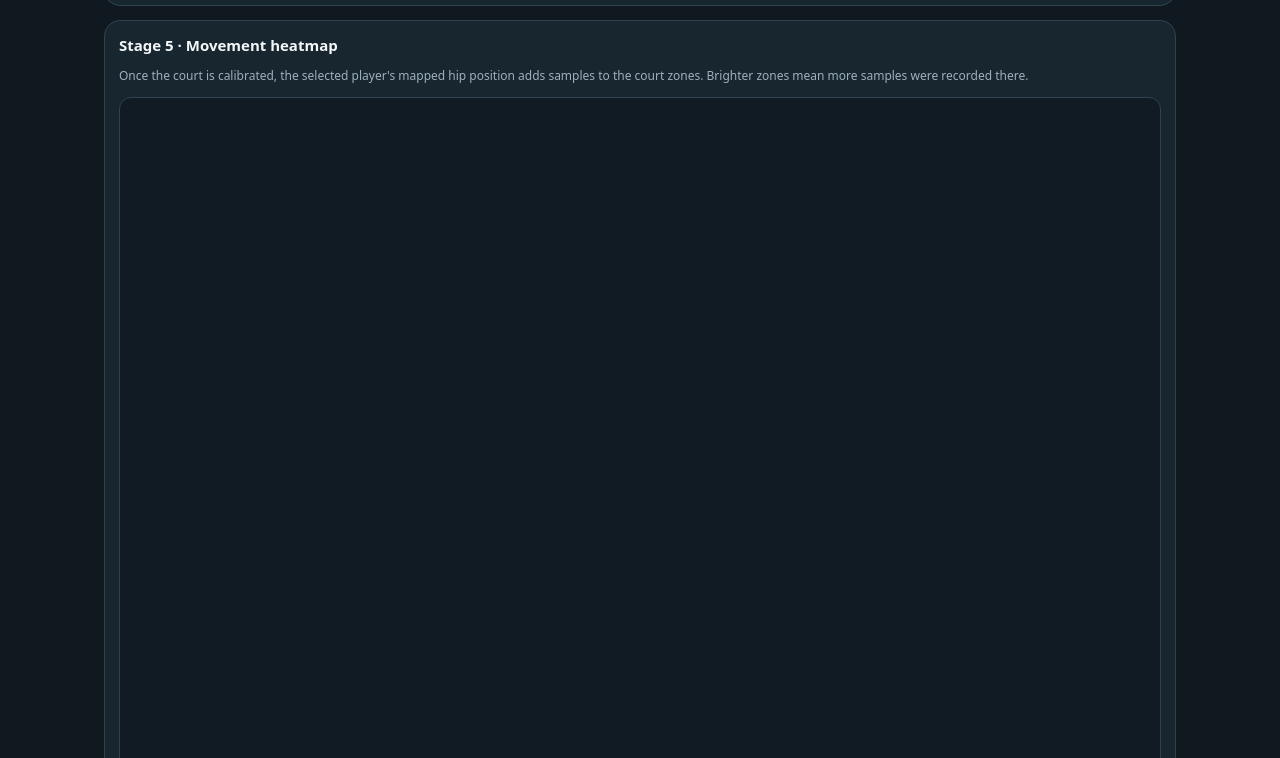
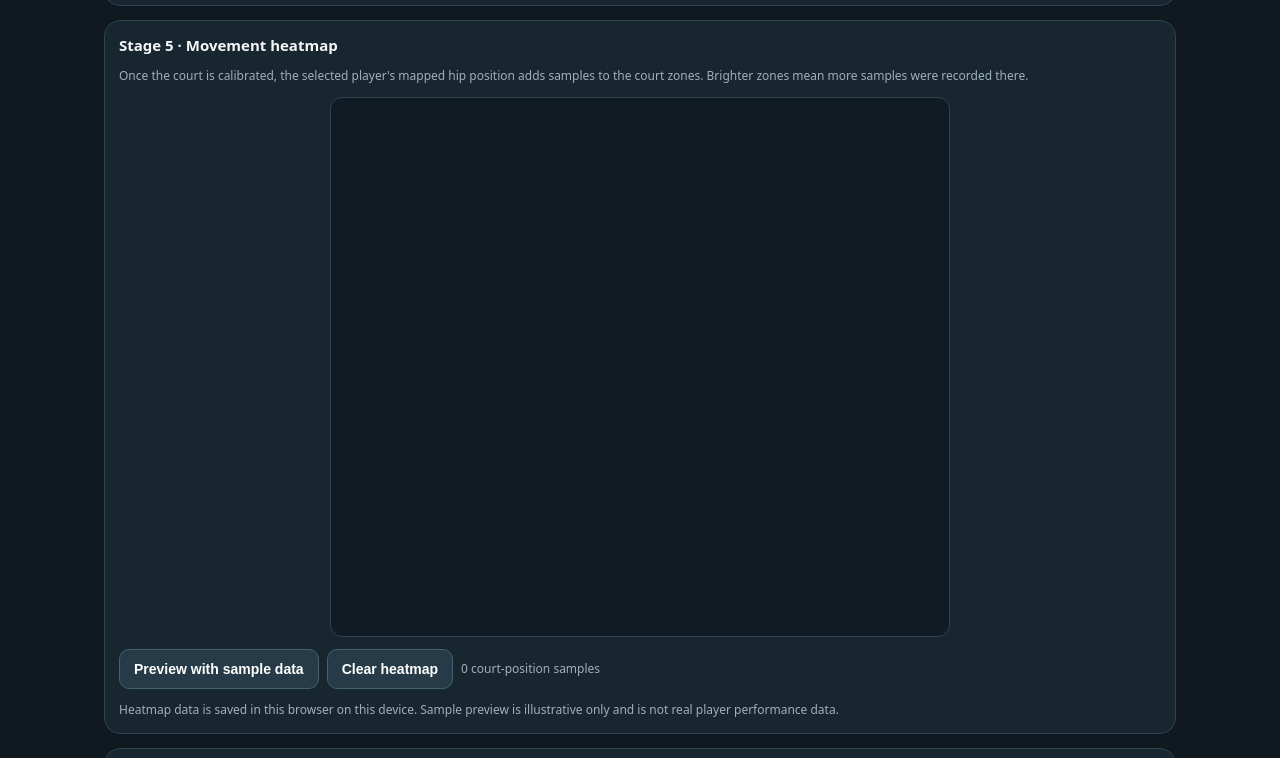
Before and after one commit to hanzdroit/badminton-ai-coach, a plain HTML site: page index.html in a window 1280 px wide. Shown: the part 1242-2000 px from the top of the page. Drawn offline with Linux system fonts and the light colour scheme.

Commit message:
Update index.html

```diff
--- a/index.html
+++ b/index.html
@@ -17,8 +17,9 @@ button,select{background:#263b47;color:white;border:1px solid #45606e;border-rad
 button.primary{background:#087f61;border-color:#087f61}button:disabled{opacity:.45}button:active{transform:scale(.98)}
 .stage{position:relative;background:#05090c;border-radius:12px;overflow:hidden;aspect-ratio:16/9;display:grid;place-items:center}
 #video,#overlay{position:absolute;width:100%;height:100%;object-fit:contain;inset:0}
-#heatmap{position:static;display:block;width:100%;height:auto;max-height:none;inset:auto;object-fit:initial;touch-action:auto}
-canvas{touch-action:manipulation;cursor:pointer}.placeholder{color:var(--muted);text-align:center;padding:24px;max-width:400px;z-index:1;pointer-events:none}
+#heatmapFrame{isolation:isolate}
+#heatmap{position:relative !important;display:block !important;inset:auto !important;float:none !important;transform:none !important;width:100% !important;height:auto !important;max-height:none !important;object-fit:initial !important;touch-action:auto;cursor:default}
+#overlay{touch-action:manipulation;cursor:pointer}.placeholder{color:var(--muted);text-align:center;padding:24px;max-width:400px;z-index:1;pointer-events:none}
 .status{display:inline-flex;align-items:center;gap:7px;color:var(--muted);font-size:12px}
 .dot{width:8px;height:8px;border-radius:50%;background:#75838b}.dot.on{background:var(--accent);box-shadow:0 0 10px var(--accent)}
 .metrics{display:grid;grid-template-columns:repeat(4,1fr);gap:9px}
@@ -34,7 +35,7 @@ footer{color:var(--muted);font-size:11px;text-align:center;padding:8px 16px 22px
 </head>
 <body>
 <header>
-  <div><h1>🏸 Badminton AI Coach</h1><div class="sub">Integrated Prototype 03 · Multi-player selection + session tracking</div></div>
+  <div><h1>🏸 Badminton AI Coach</h1><div class="sub">Integrated Prototype 03 · Court Heatmap Layout Fix 2</div></div>
   <div class="status"><span id="liveDot" class="dot"></span><span id="statusText">Not connected</span></div>
 </header>
 <main>
@@ -84,8 +85,8 @@ footer{color:var(--muted);font-size:11px;text-align:center;padding:8px 16px 22px
   <section class="panel">
     <h2>Stage 5 · Movement heatmap</h2>
     <p class="note">Once the court is calibrated, the selected player's mapped hip position adds samples to the court zones. Brighter zones mean more samples were recorded there.</p>
-    <div style="background:#101b23;border:1px solid var(--line);border-radius:12px;padding:8px">
-      <canvas id="heatmap" width="600" height="520" aria-label="Badminton court movement heatmap"></canvas>
+    <div id="heatmapFrame" style="position:relative;display:block;clear:both;width:100%;max-width:620px;margin:12px auto;background:#101b23;border:1px solid var(--line);border-radius:12px;padding:8px;overflow:hidden">
+      <canvas id="heatmap" width="600" height="520" aria-label="Badminton court movement heatmap" style="position:relative !important;inset:auto !important;display:block !important;width:100% !important;height:auto !important;max-height:none !important;margin:0 auto"></canvas>
     </div>
     <div class="toolbar" style="margin-top:10px">
       <button id="demoHeatBtn">Preview with sample data</button>
```
